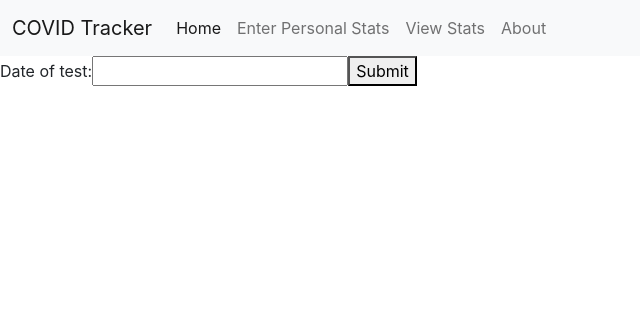
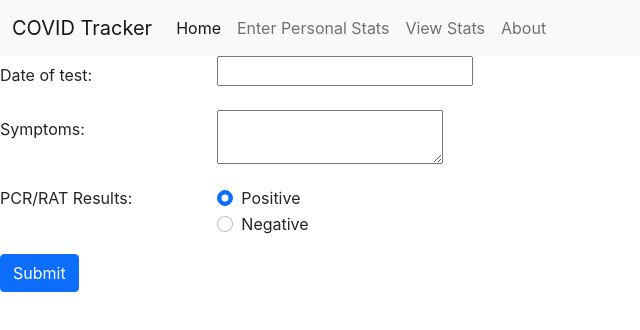
Before and after one commit to kelvynking/react-app-project-covidtracker, a React (Create React App) app: page /enterstats in a window 1280 px wide. Shown: the top 330 px of the page, without its empty margins (0-640 px from the left). Built offline with nearby package versions, Linux system fonts and the light colour scheme.

Commit message:
Added 'useState' in 'EnterStats.js' to store radiobox values.

```diff
--- a/src/components/EnterStats.js
+++ b/src/components/EnterStats.js
@@ -1,18 +1,29 @@
 import React from "react";
 import { useRef } from "react";
+import { useState } from "react";
 import { useHistory } from "react-router-dom";
 
 function EnterStats() {
   const dateInputRef = useRef();
+  const symptomsInputRef = useRef();
   const history = useHistory();
+
+  const [radioCheck, setRadioCheck] = useState("positive");
+
+  const handleChange = (event) => {
+    setRadioCheck(event.target.value);
+  };
 
   const submitHandler = (event) => {
     event.preventDefault();
 
     const dateEntered = dateInputRef.current.value;
+    const symptomsEntered = symptomsInputRef.current.value;
 
     const addCovidData = {
       testDate: dateEntered,
+      symptoms: symptomsEntered,
+      result: radioCheck,
     };
 
     fetch(
@@ -31,11 +42,63 @@ function EnterStats() {
 
   return (
     <form onSubmit={submitHandler}>
-      <label>
-        Date of test:
-        <input type="text" name="testdate" ref={dateInputRef}></input>
-      </label>
-      <button type="submit" value="Submit">
+      <div className="row mb-3">
+        <label for="inputDate" className="col-sm-2 col-form-label">
+          Date of test:
+        </label>
+        <div className="col-sm-10">
+          <input type="test" className="testdate" ref={dateInputRef}></input>
+        </div>
+      </div>
+      <div className="row mb-3">
+        <label for="symptoms" className="col-sm-2 col-form-label">
+          Symptoms:
+        </label>
+        <div className="col-sm-10">
+          <textarea
+            type="text"
+            className="symptoms"
+            ref={symptomsInputRef}
+          ></textarea>
+        </div>
+      </div>
+      <fieldset className="row mb-3">
+        <legend className="col-form-label col-sm-2 pt-0">
+          PCR/RAT Results:
+        </legend>
+        <div className="col-sm-10">
+          <div className="form-check">
+            <input
+              className="form-check-input"
+              type="radio"
+              name="gridRadios"
+              id="gridRadios1"
+              value="positive"
+              checked={radioCheck === "positive"}
+              onChange={handleChange}
+            ></input>
+            <label className="form-check-label" for="gridRadios1">
+              Positive
+            </label>
+          </div>
+          <div className="form-check">
+            <input
+              className="form-check-input"
+              type="radio"
+              name="gridRadios"
+              id="gridRadios2"
+              value="negative"
+              checked={radioCheck === "negative"}
+              onChange={handleChange}
+            ></input>
+            <label className="form-check-label" for="gridRadios2">
+              Negative
+            </label>
+          </div>
+        </div>
+      </fieldset>
+
+      <button type="submit" className="btn btn-primary">
         Submit
       </button>
     </form>
```
Also changed, not shown: src/components/ViewStats.js (+2 -6 lines).
